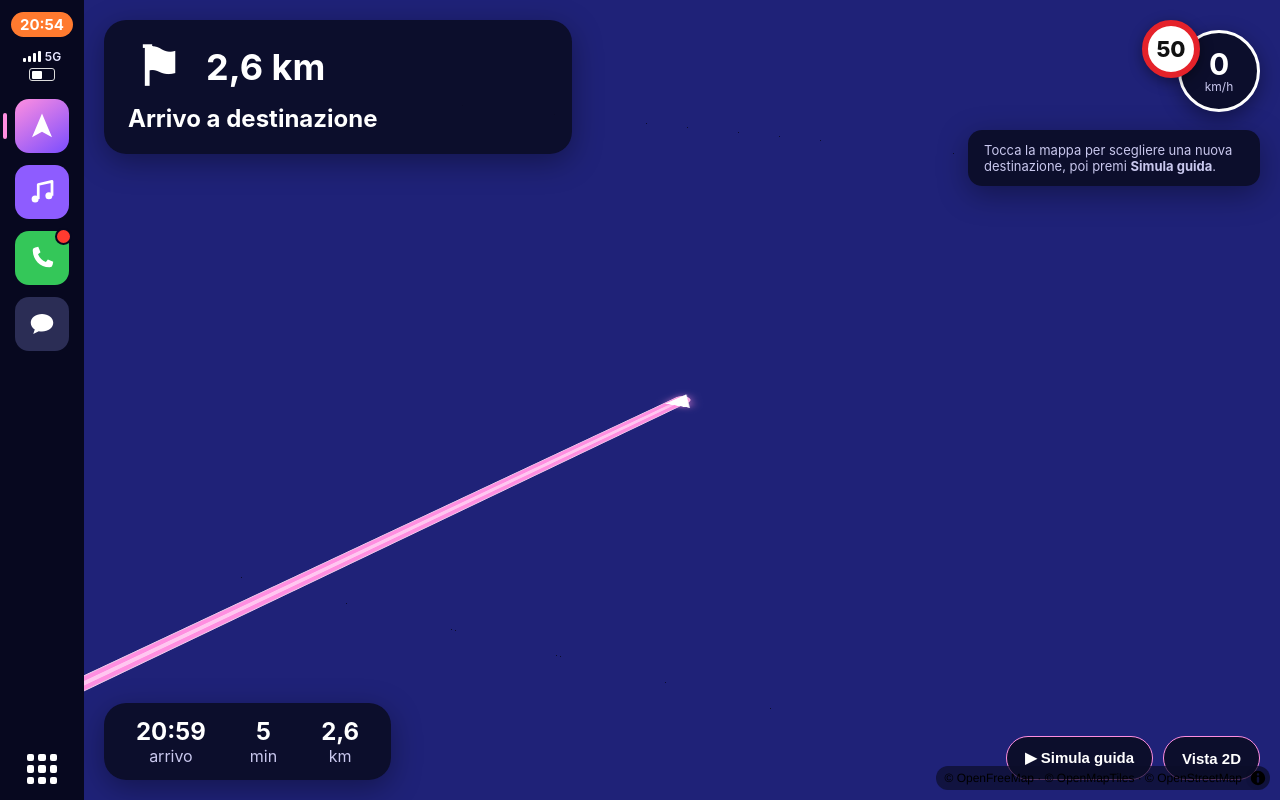
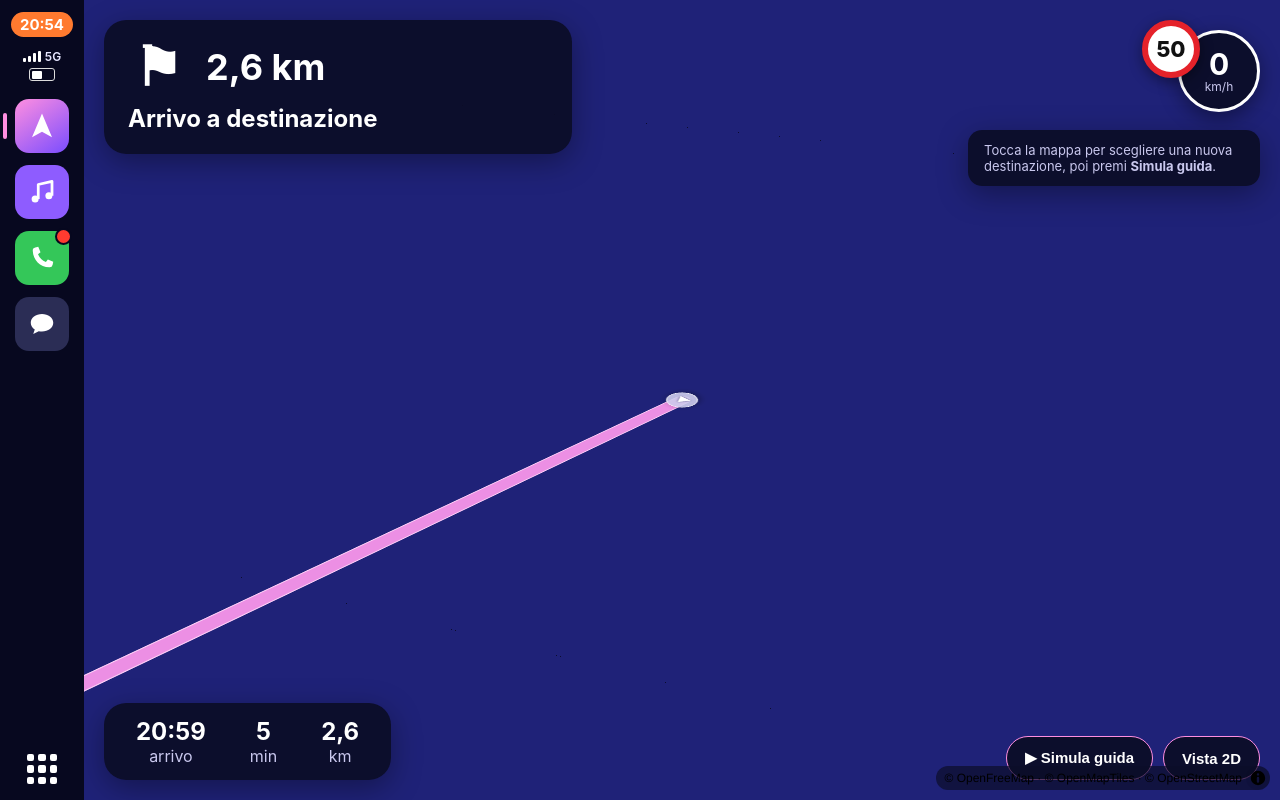
Before and after one commit to yeezik-fun/maps, a plain HTML site: page index.html in a window 1280 px wide. Drawn offline with nearby package versions, Linux system fonts and the light colour scheme; no server answers; animation ran at ten frames a second.

Commit message:
Nuova linea del percorso e nuovo indicatore di posizione
Co-Authored-By: Claude Opus 5.5 <noreply@anthropic.com>
Claude-Session: https://claude.ai/code/session_01VmeX28iLyyziLDeHaAQnUn

```diff
--- a/index.html
+++ b/index.html
@@ -49,7 +49,9 @@
   button { background: rgba(12,13,40,.94); color: #fff; border: 1px solid #ff8ee0; border-radius: 999px; padding: 12px 18px; font-size: 15px; font-weight: 600; cursor: pointer; }
   button:hover { background: #2a1e5a; }
   #hint { position: absolute; top: 130px; right: 20px; max-width: 260px; font-size: 13px; color: #c9c8ee; padding: 12px 16px; border-radius: 14px; }
-  .puck { width: 0; height: 0; border-left: 13px solid transparent; border-right: 13px solid transparent; border-bottom: 26px solid #fff; filter: drop-shadow(0 0 6px rgba(255,142,224,.9)); }
+  /* Posizione: dischetto chiaro appoggiato sulla strada con piccolo triangolo bianco */
+  .puck { width: 30px; height: 30px; border-radius: 50%; background: rgba(205, 203, 235, 0.9); border: 1.5px solid rgba(255,255,255,.9); box-shadow: 0 2px 8px rgba(0,0,0,.35); display: grid; place-items: center; }
+  .puck::after { content: ''; width: 0; height: 0; border-left: 7px solid transparent; border-right: 7px solid transparent; border-bottom: 11px solid #fff; margin-top: -2px; filter: drop-shadow(0 0 1.5px rgba(40,40,90,.8)); }
   .maplibregl-ctrl-attrib { background: rgba(12,13,40,.7) !important; color: #aaa; }
   .maplibregl-ctrl-attrib a { color: #ccc; }
   @media (max-width: 600px), (max-height: 500px) {
@@ -784,6 +786,7 @@ function setRouteData(coords, steps, duration) {
   let acc = 0; const st = steps.map(s => { const o = { startDist: acc, step: s }; acc += s.distance; return o; });
   route = { coords, cum, total: cum[cum.length - 1], duration, steps: st };
   map.getSource('route').setData({ type: 'Feature', geometry: { type: 'LineString', coordinates: coords } });
+  if (coords.length > 1) puck.setRotation(bearing(coords[0], coords[1]));
   updatePanels(0);
 }
 async function loadRoute() {
@@ -854,7 +857,7 @@ function frame(t) {
   travelled = Math.min(route.total, travelled + (kmh / 3.6) * PLAYBACK * dt);
   const p = pointAt(travelled), ahead = pointAt(Math.min(route.total, travelled + 40));
   const b = travelled < route.total ? bearing(p, ahead) : map.getBearing();
-  puck.setLngLat(p).setRotation(0);
+  puck.setLngLat(p).setRotation(b);
   map.jumpTo({ center: p, bearing: b });
   // Traccia già percorsa diventa più tenue
   const passed = route.coords.filter((_, i) => route.cum[i] <= travelled).concat([p]);
@@ -869,7 +872,8 @@ driveBtn.onclick = () => {
   if (driving) { driving = false; kmh = 0; updateSpeed(); driveBtn.textContent = '▶ Riprendi'; return; }
   if (travelled >= route.total) travelled = 0;
   driving = true; last = 0; driveBtn.textContent = '❚❚ Pausa';
-  map.easeTo({ pitch: 62, zoom: 17, duration: 600 });
+  // Come nei navigatori: la tua posizione sta in basso, vedi più strada davanti
+  map.easeTo({ pitch: 62, zoom: 17, padding: { top: map.getContainer().clientHeight * 0.4 }, duration: 600 });
   requestAnimationFrame(frame);
 };
 let is3D = true;
@@ -900,13 +904,12 @@ map.on('load', () => {
   // Il percorso sta sotto gli edifici 3D? No: lo mettiamo sopra le strade ma sotto le etichette
   const before = 'building-3d';
   map.addLayer({ id: 'route-glow', type: 'line', source: 'route', layout: { 'line-cap': 'round', 'line-join': 'round' },
-    paint: { 'line-color': '#ffd3f3', 'line-width': ['interpolate', ['linear'], ['zoom'], 12, 5.5, 18, 21], 'line-opacity': 0.9 } }, before);
+    paint: { 'line-color': '#f9c8f4', 'line-width': ['interpolate', ['exponential', 1.5], ['zoom'], 12, 6, 18, 30] } }, before);
   map.addLayer({ id: 'route-line', type: 'line', source: 'route', layout: { 'line-cap': 'round', 'line-join': 'round' },
-    paint: { 'line-color': '#ff8ee0', 'line-width': ['interpolate', ['linear'], ['zoom'], 12, 4, 18, 18] } }, before);
-  map.addLayer({ id: 'route-core', type: 'line', source: 'route', layout: { 'line-cap': 'round', 'line-join': 'round' },
-    paint: { 'line-color': '#ffc6f0', 'line-width': ['interpolate', ['linear'], ['zoom'], 12, 1, 18, 6] } }, before);
+    paint: { 'line-color': '#ec8fe4', 'line-width': ['interpolate', ['exponential', 1.5], ['zoom'], 12, 4.5, 18, 26] } }, before);
+  // Il tratto già percorso sparisce: torna del colore della strada
   map.addLayer({ id: 'route-done-line', type: 'line', source: 'route-done', layout: { 'line-cap': 'round', 'line-join': 'round' },
-    paint: { 'line-color': '#7b74b8', 'line-width': ['interpolate', ['linear'], ['zoom'], 12, 4, 18, 18] } }, before);
+    paint: { 'line-color': '#7c79bf', 'line-width': ['interpolate', ['exponential', 1.5], ['zoom'], 12, 6.5, 18, 31] } }, before);
   loadRoute();
 });
 </script>
```
